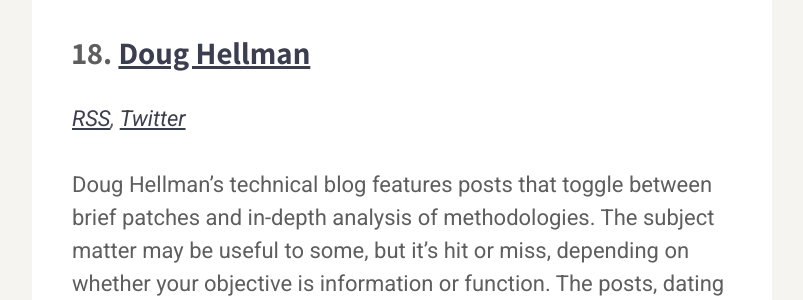
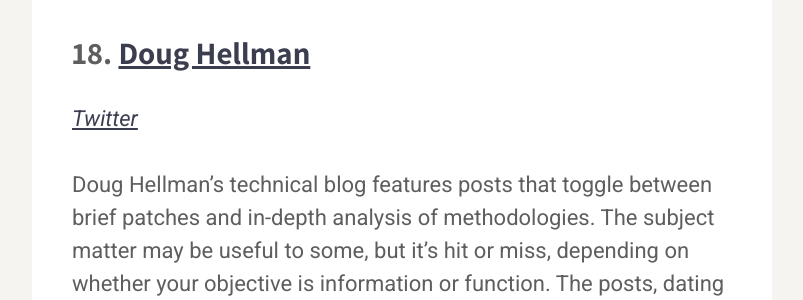
Before and after one commit to karllhughes/learn, a Jekyll site: the page built from _posts/2020-08-17-python-blogs.md, in a window 1280 px wide and 900 px high, scrolled down 15180 px. Shown: the part 154-454 px from the top of the window, without its empty margins (238-1041 px from the left). Built offline with Jekyll 4.4.1, drawn with Linux system fonts in a browser that asks for light colours; a script that is not in the unit is left out.

Commit message:
Update Posts “2020-08-17-python-blogs”

```diff
--- a/_posts/2020-08-17-python-blogs.md
+++ b/_posts/2020-08-17-python-blogs.md
@@ -267,7 +267,7 @@
 
 ### 18. [Doug Hellman](https://doughellmann.com/blog/)
 
-*[RSS](https://doughellmann.com/blog/feed/), [Twitter](http://www.twitter.com/doughellmann)*
+*[Twitter](http://www.twitter.com/doughellmann)*
 
 Doug Hellman's technical blog features posts that toggle between brief patches and in-depth analysis of methodologies. The subject matter may be useful to some, but it's hit or miss, depending on whether your objective is information or function. The posts, dating back to 2006, sufficiently demonstrate working proficiency and understanding of existing and new updates as they affect current programming. The content, typically at least 1-2 sporadic posts per month, is clean and to the point with reliable in-text links to supporting references.
 
```
